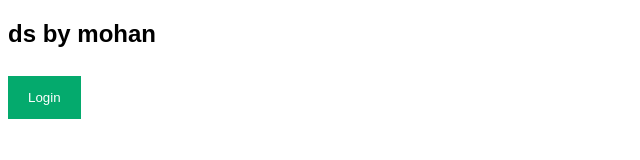
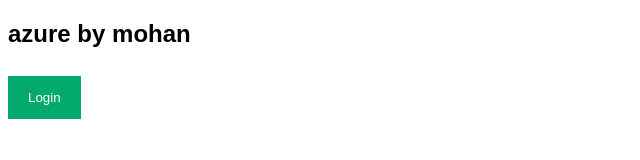
Before and after one commit to rammohanrao478/dockerprjct, a plain HTML site: page index.html in a window 1280 px wide. Shown: the whole page, without its empty margins (0-640 px from the left). Drawn offline with Linux system fonts and the light colour scheme.

Commit message:
Update index.html

```diff
--- a/index.html
+++ b/index.html
@@ -127,7 +127,7 @@
 </head>
 <body>
 
-<h2>ds by mohan</h2>
+<h2>azure by mohan</h2>
 
 <button onclick="document.getElementById('id01').style.display='block'" style="width:auto;">Login</button>
 
```
